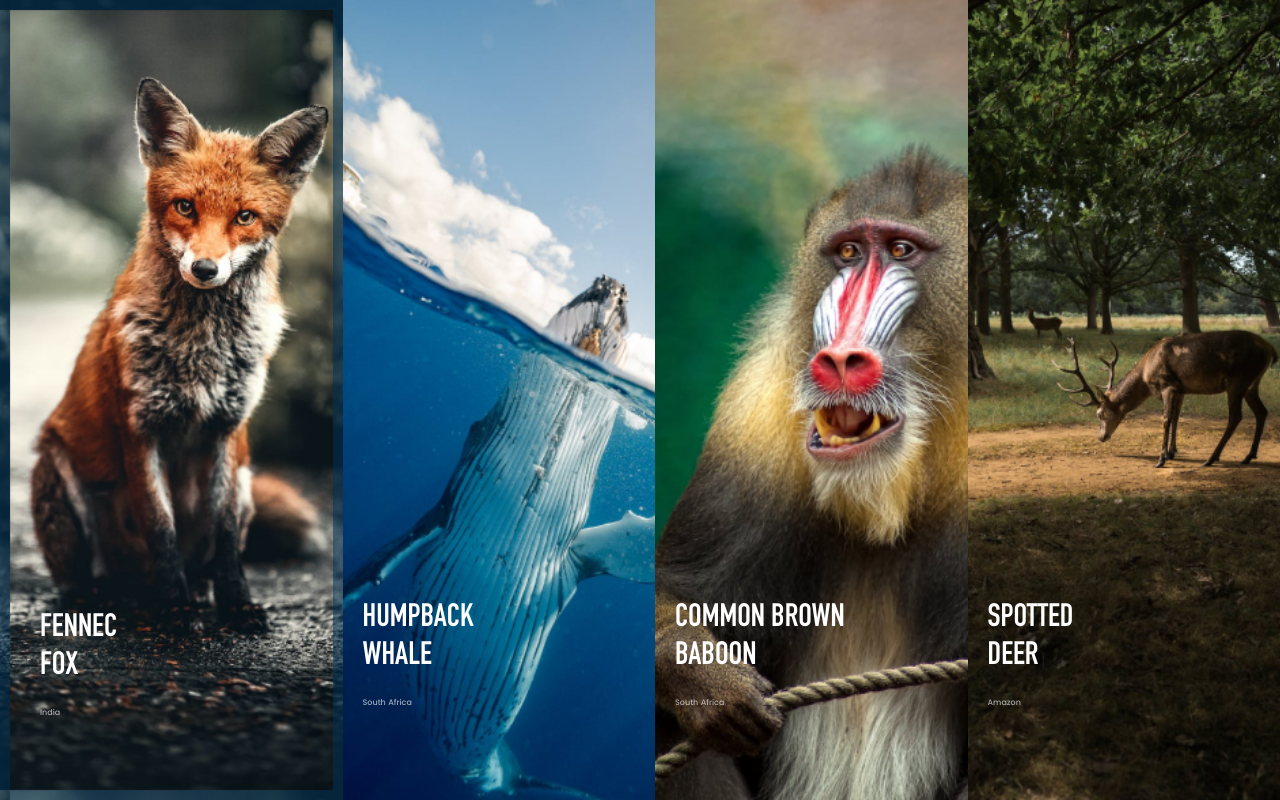
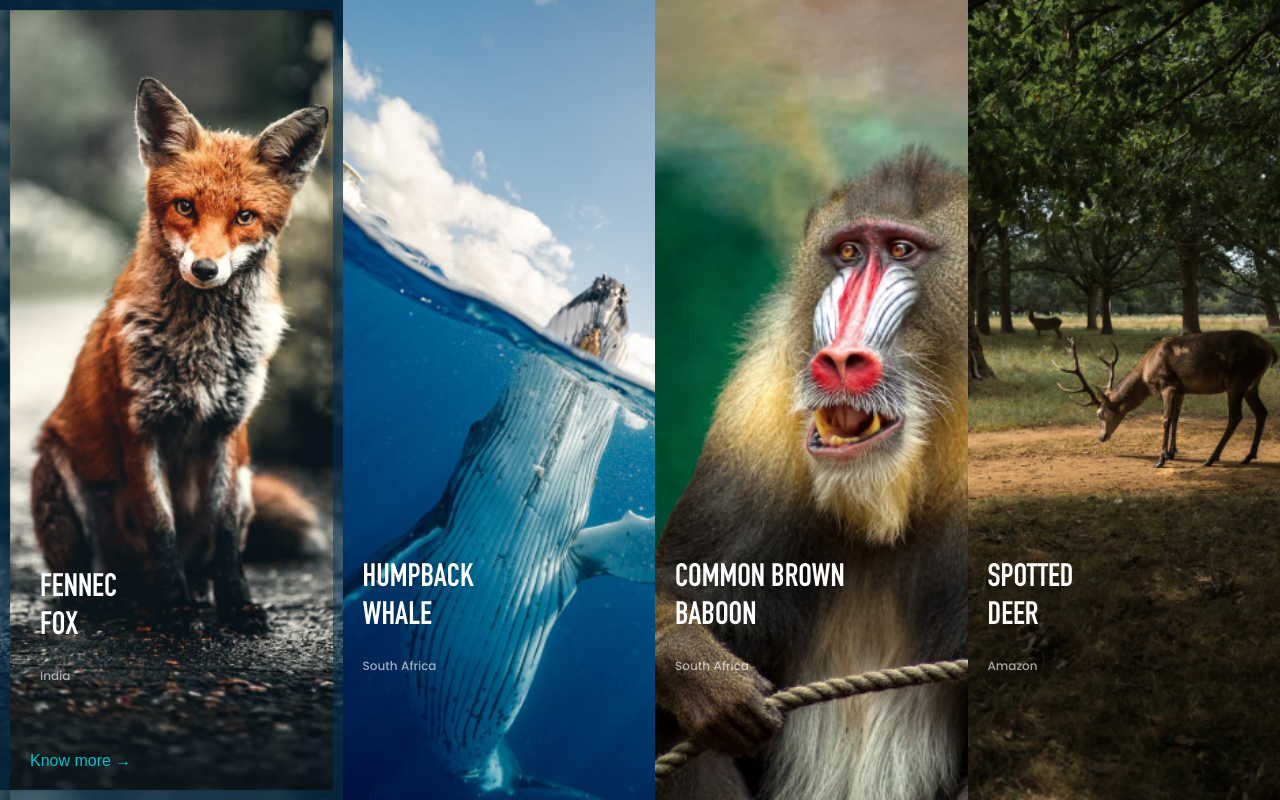
Before and after one commit to jusish/coa-coding-challenge, a plain HTML site: page index.html in a window 1280 px wide. Drawn offline with Linux system fonts and the light colour scheme.

Commit message:
initial commit

```diff
--- a/index.html
+++ b/index.html
@@ -15,6 +15,8 @@
         </h1>
         <p>India</p>
       </div>
+
+      <a href="#">Know more &rarr;</a>
     </div>
 
     <div class="second">
@@ -25,6 +27,7 @@
         </h1>
         <p>South Africa</p>
       </div>
+      <a href="#">Know more &rarr;</a>
     </div>
 
     <div class="third">
@@ -35,6 +38,7 @@
         </h1>
         <p>South Africa</p>
       </div>
+      <a href="#">Know more &rarr;</a>
     </div>
 
     <div class="fourth">
@@ -45,6 +49,7 @@
         </h1>
         <p>Amazon</p>
       </div>
+      <a href="#">Know more &rarr;</a>
     </div>
   </body>
 </html>
--- a/main.css
+++ b/main.css
@@ -14,7 +14,33 @@ body {
   height: 100vh;
   justify-content: space-between;
   margin: auto;
+}
 
+.first:hover,
+.second:hover,
+.third:hover,
+.fourth:hover {
+  background-color: rgba(0, 0, 0, 0.7); /* Darker background color on hover */
+}
+
+.first:hover a,
+.second:hover a,
+.third:hover a,
+.fourth:hover a {
+  display: block; /* Show the link on hover */
+}
+
+.first a,
+.second a,
+.third a,
+.fourth a {
+  display: none; /* Hide the link by default */
+  text-decoration: none;
+  color: rgb(0, 192, 202);
+  font-family: Arial, Helvetica, sans-serif;
+  position: absolute;
+  bottom: 20px;
+  left: 20px;
 }
 
 .first:hover {
@@ -45,59 +71,61 @@ body {
   cursor: pointer;
 }
 
-.first{
-    background:slategray;
+.first {
+  background: slategray;
   width: 25%;
   background-image: url('./assets/Image1.png');
   background-size: cover;
   padding-left: 30px;
   font: bold;
+  position: relative; /* Added to position the link */
 }
 
-.second{
-    background:rgb(60, 68, 77);
+.second {
+  background: rgb(60, 68, 77);
   width: 25%;
   background-image: url('./assets/Image2.png');
   background-size: cover;
   font: bold;
   padding-left: 20px;
+  position: relative; /* Added to position the link */
 }
 
-.third{
-    background:rgb(1, 45, 73);
+.third {
+  background: rgb(1, 45, 73);
   width: 25%;
   background-image: url('./assets/Image3.png');
   background-size: cover;
   font: bold;
   padding-left: 20px;
+  position: relative; /* Added to position the link */
 }
 
-.fourth{
-    background:rgb(26, 52, 94);
+.fourth {
+  background: rgb(26, 52, 94);
   width: 25%;
   background-image: url('./assets/Image4.png');
   background-size: cover;
   padding-left: 20px;
   font: bold;
+  position: relative; /* Added to position the link */
 }
 
-.content{
-    margin-top: 75vh;
+.content {
+  margin-top: 70vh;
 }
 
-h1{
+h1 {
   color: white;
   font-family: "DIN condensed";
 }
 
-p{
+p {
   color: rgba(255, 255, 255, 0.614);
-    font-size: 8px;
+  font-size: 12px;
   font: lighter;
   font-family: "poppins";
 }
-
-
 
 /* Mobile Styles */
 @media (max-width: 767px) {
@@ -120,6 +148,13 @@ p{
   .content {
     display: none;
   }
+
+  .first a,
+  .second a,
+  .third a,
+  .fourth a {
+    display: none;
+  }
 }
 
 /* Tablet Styles */
@@ -139,6 +174,13 @@ p{
   }
 
   .content {
-      margin-top: 75vh;
+    margin-top: 70vh;
+  }
+
+  .first a,
+  .second a,
+  .third a,
+  .fourth a {
+    display: none;
   }
 }
```
Lines whose indentation alone changed are shown as unchanged.
